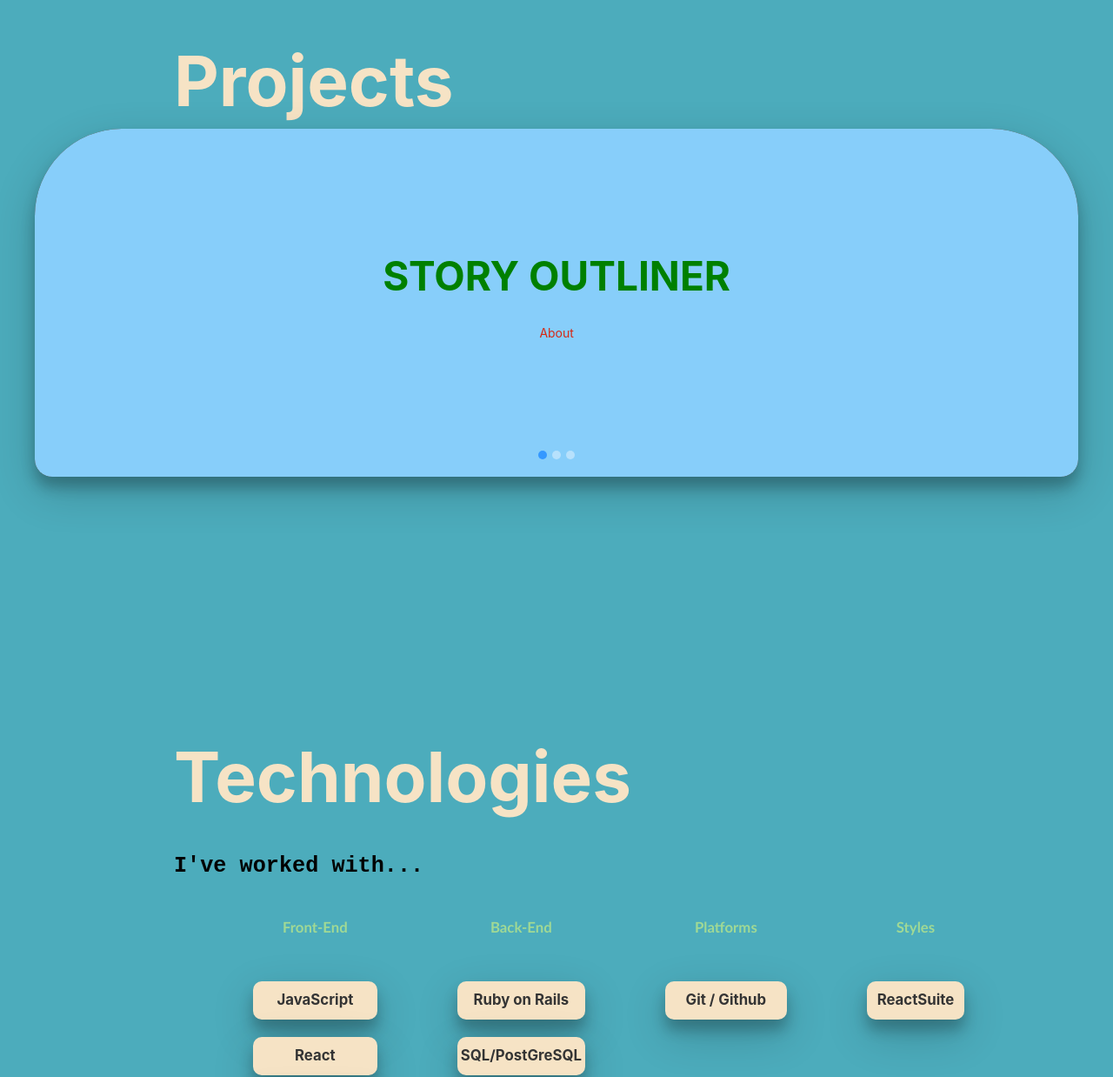
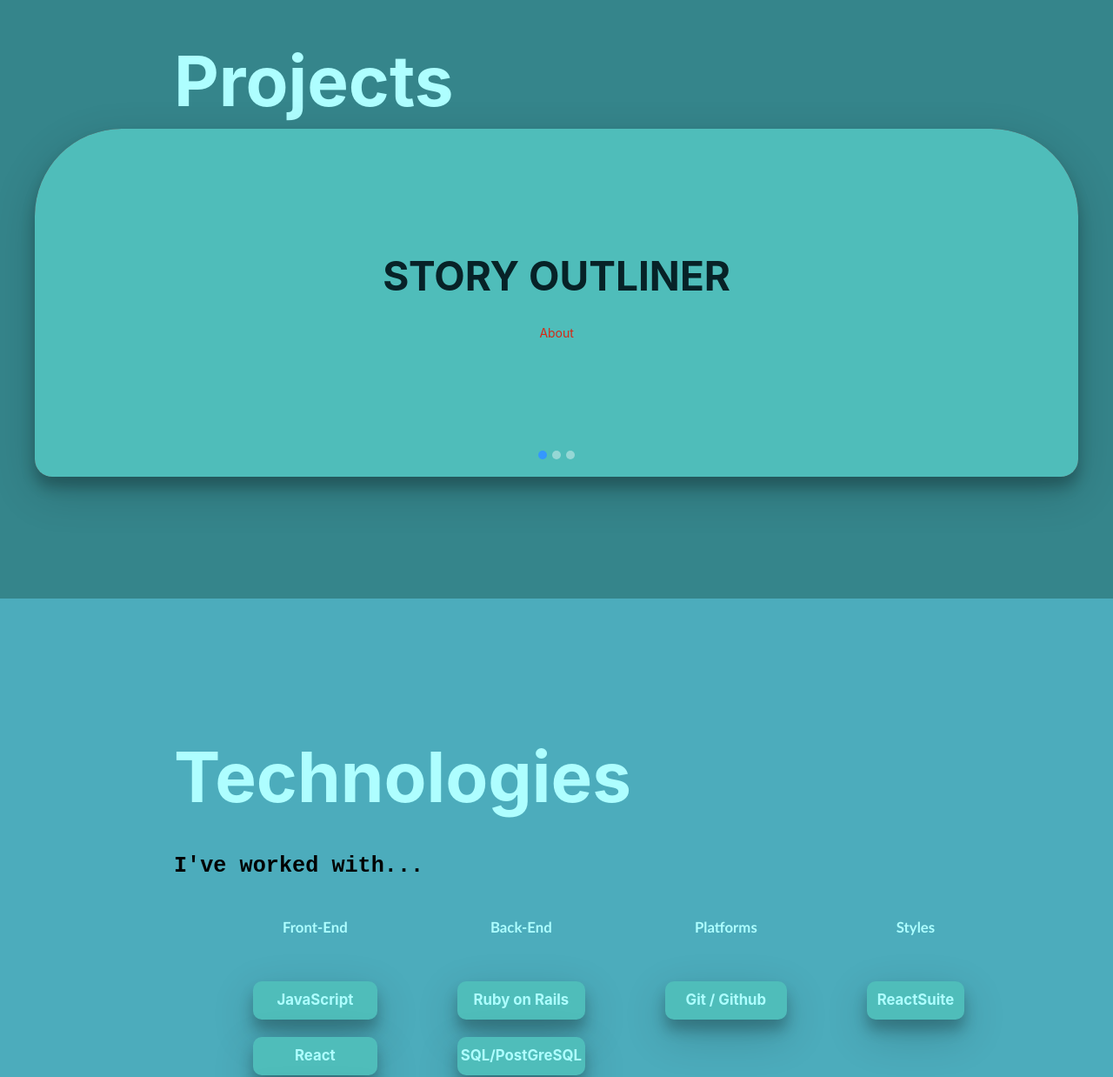
Before and after one commit to robotriley/portfolio-site, a React (Create React App) app: page / in a window 1280 px wide. Shown: the part 912-2150 px from the top of the page at 87% size. Built offline with nearby package versions, Linux system fonts and the light colour scheme.

Commit message:
colors nice

```diff
--- a/src/App.css
+++ b/src/App.css
@@ -56,12 +56,12 @@
 
 #welcomeContent {
   height: 100vh;
-  background-color: #4CACBC;
+  background-color: #35858B;
 }
 
 #projectsContent {
   height: 100vh;
-  background-color: #4CACBC;
+  background-color: #35858B;
 }
 
 #technologiesContent {
@@ -82,7 +82,7 @@
 .sectionHeader {
   align-items: flex-start;
   /* border: solid red; */
-  color: #F6E3C5;
+  color: #AEFEFF;
   display: flex;
   font-size: 10vh;
   line-height: 110px;
@@ -146,7 +146,7 @@
   box-shadow: 0 12px 16px 0 rgba(0, 0, 0, 0.24), 0 17px 50px 0 rgba(0, 0, 0, 0.19);
 }
 .custom-slider h1 {
-  color: green;
+  color: #072227;
 }
 
 #caroDiv {
@@ -165,7 +165,7 @@
 }
 
 .rs-carousel-slider-item {
-  background-color: lightskyblue;
+  background-color: #4FBDBA;
 }
 
 /* ***** TECHNOLOGIES SECTION ***** */
@@ -175,7 +175,8 @@
   font-weight: bolder;
   padding: 10px;
   margin: 10px;
-  background-color: #F6E3C5;
+  background-color: #4FBDBA;
+  color: #AEFEFF;
   border-radius: 10px;
   box-shadow: 0 12px 16px 0 rgba(0, 0, 0, 0.24),
       0 17px 50px 0 rgba(0, 0, 0, 0.19);
@@ -185,7 +186,7 @@
   font-family:'Gill Sans', 'Gill Sans MT', Calibri, 'Trebuchet MS', sans-serif;
   font-size: larger;
   font-weight: 700;
-  color: #A0D995;
+  color: #AEFEFF;
   margin: 40px;
   /* border: solid red; */
 }
```
